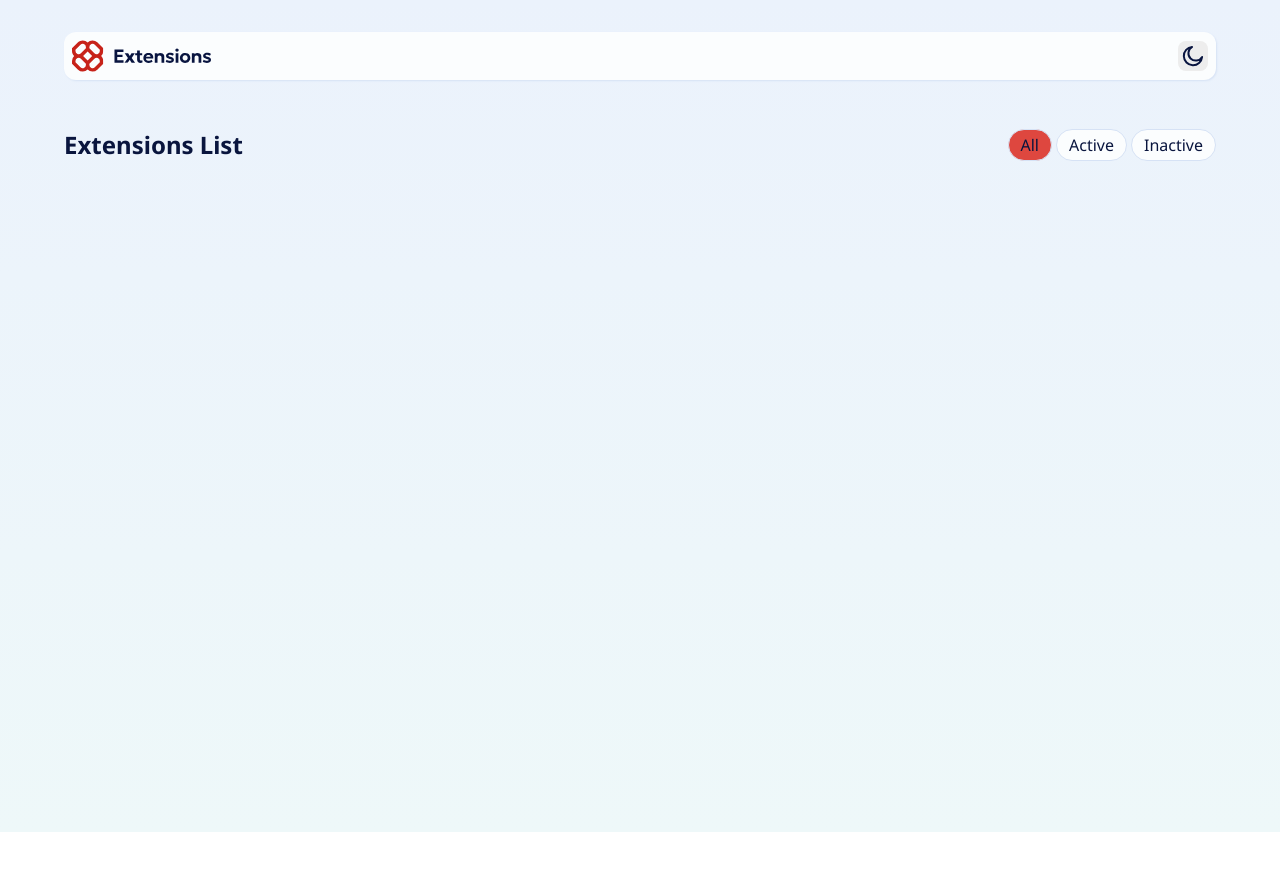
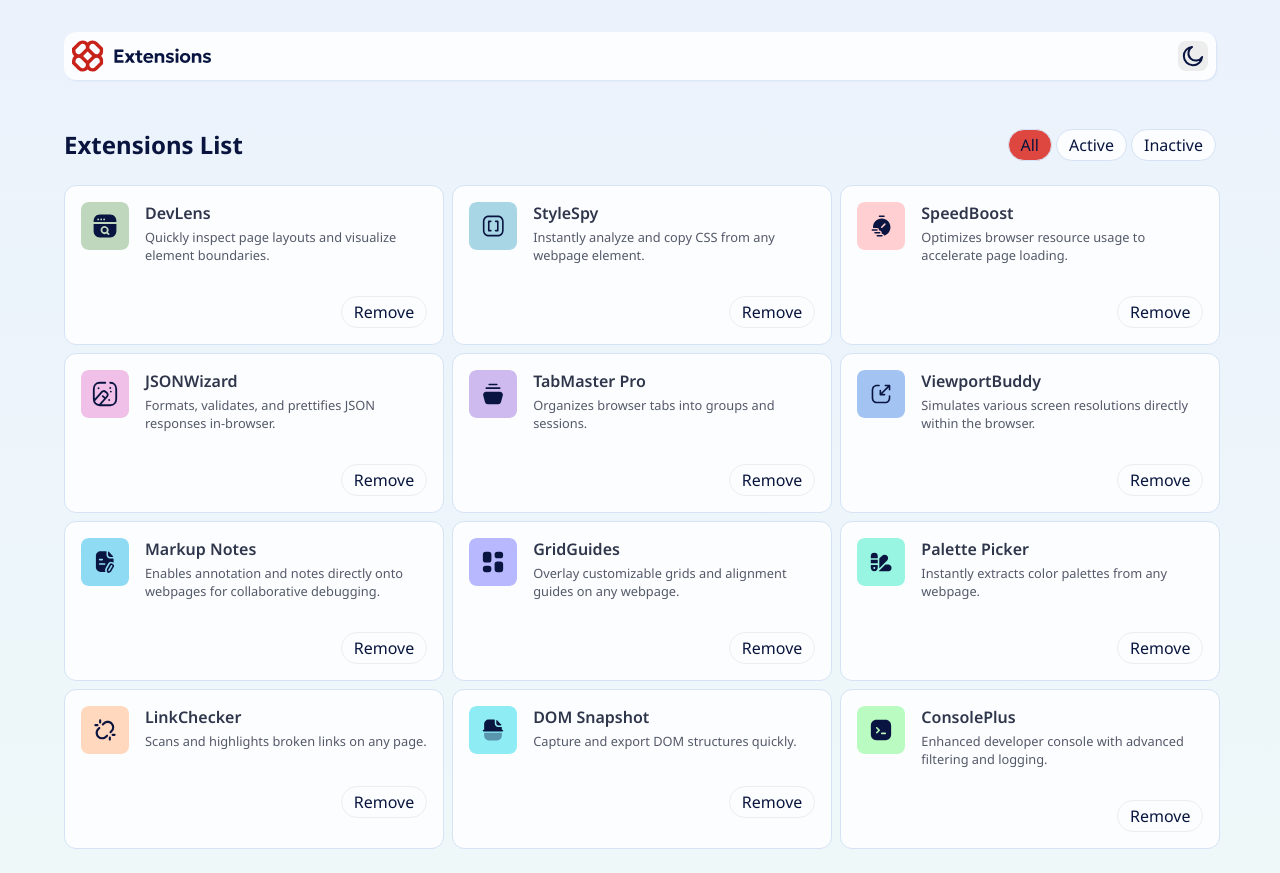
Before and after one commit to chandany1/browser-extension-manager-ui, a plain HTML site: page index.html in a window 1280 px wide. Before the commit the page ends 832 px from the top, so only its background shows below. Drawn offline with Linux system fonts and the light colour scheme.

Commit message:
updated grid with filters

```diff
--- a/index.html
+++ b/index.html
@@ -4,6 +4,7 @@
     <meta charset="UTF-8">
     <meta name="viewport" content="width=device-width, initial-scale=1.0">
     <title>Browser Extension Manager UI</title>
+    <link rel="icon" type="image/x-icon" href="./assets/images/favicon-32x32.png">
     <link rel="stylesheet" href="./style.css">
     <script src="./script.js" defer></script>
 </head>
@@ -21,6 +22,9 @@
                 <li>Inactive</li>
             </ul>
         </div>
+        <div class="extensions-grid">
+
+        </div>
     </div>
 </body>
 </html>
--- a/script.js
+++ b/script.js
@@ -1,6 +1,15 @@
 const themeIcon = document.querySelector('.theme-icon');
 const body = document.body;
 const menuItems = document.querySelectorAll("#menu li");
+const extensionsGrid = document.querySelector('.extensions-grid')
+let extensions = [];
+fetch('./data.json')
+.then(response => response.json())
+.then((data) => {
+  extensions = data
+  createGridItems(extensions)
+})
+.catch(err => console.log(err))
 
 
 themeIcon.addEventListener('click',function(){
@@ -15,7 +24,62 @@ themeIcon.addEventListener('click',function(){
 
 menuItems.forEach(item => {
   item.addEventListener("click", function() {
-    menuItems.forEach(li => li.classList.remove("active"));
+    const choice = this.innerText;
+      const data = extensions.filter((ext)=>{
+        if(choice==='Active'){
+          return ext.isActive == true;
+        }else if(choice==='Inactive'){
+          return ext.isActive == false;
+        }else{
+          return ext;
+        }
+      })
+
+      createGridItems(data)
+
+    menuItems
+    .forEach(li => li.classList.remove("active"));
       this.classList.add("active");
   });
 });
+
+function createGridItems(items){
+  extensionsGrid.innerHTML = ""
+
+  items.forEach((item)=>{
+    //console.log(ext)
+    const container = document.createElement('div');
+    container.classList.add('grid-item');
+    const upperContainer = document.createElement('div');
+    upperContainer.classList.add('grid-item-title-container');
+
+    const titleContainer = document.createElement('div');
+    const title = document.createElement('span');
+    title.classList.add('grid-item-title')
+    title.innerHTML = item.name;
+    titleContainer.appendChild(title);
+    const description = document.createElement('p');
+    description.classList.add('grid-item-description')
+    description.innerHTML = item.description;
+    titleContainer.appendChild(description);
+
+
+    const iconImg = document.createElement('img');
+    iconImg.classList.add('grid-item-icon');
+    iconImg.src = item.logo;
+    upperContainer.appendChild(iconImg);
+    upperContainer.appendChild(titleContainer);
+
+
+    const bottomContainer = document.createElement('div');
+    bottomContainer.classList.add('grid-item-bottom-container');
+    const removeBtn = document.createElement('div');
+    removeBtn.classList.add('grid-item-remove-btn');
+    removeBtn.innerText = 'Remove';
+    bottomContainer.appendChild(removeBtn);
+
+    container.appendChild(upperContainer);
+    container.appendChild(bottomContainer);
+    extensionsGrid.appendChild(container);
+  })
+}
--- a/style.css
+++ b/style.css
@@ -25,15 +25,19 @@
     --card-border : var(--neutral-200);
     --theme-icon-bg-color : var(--neutral-100);
     --menu-bg-active : var(--red-500);
+    --ext-title-color : var(--neutral-700);
+    --ext-desc-color : var(--neutral-600);
 }
 
 .dark-theme {
     --bg-gradient: linear-gradient(180deg, #040918 0%, #091540 100%);
     --text-color: var(--neutral-0);
     --card-bg-color: var(--neutral-800);
-    --card-border : var(--neutral-900);
+    --card-border : var(--neutral-700);
     --theme-icon-bg-color : var(--neutral-700);
     --menu-bg-active : var(--red-700);
+    --ext-title-color : var(--neutral-100);
+    --ext-desc-color : var(--neutral-300);
 }
 
 body {
@@ -97,3 +101,55 @@ li {
 li.active{
     background-color: var(--menu-bg-active);
 }
+
+.extensions-grid {
+    display: grid;
+    margin-block: 24px;
+    gap: 8px;
+    grid-template-columns: 33% 33% 33%;
+}
+
+.grid-item {
+    border-radius: 12px;
+    padding: 16px;
+    background-color: var(--card-bg-color);
+    border: 1px solid var(--card-border);
+    min-height: 140px;
+    /* box-shadow: 1px 1px 2px var(--card-border); */
+}
+
+.grid-item-icon {
+    width: 48px;
+    height: 48px;
+}
+
+.grid-item-title-container {
+    display: flex;
+    gap: 16px;
+}
+
+.grid-item-title {
+    font-weight: 600;
+    font-size: 1rem;
+    color: var(--ext-title-color);
+}
+
+.grid-item-description {
+    font-size: 0.8rem;
+    margin-top: 4px;
+    color: var(--ext-desc-color);
+}
+
+.grid-item-bottom-container {
+    display: flex;
+    justify-content: right;
+    margin-top: 32px;
+}
+
+.grid-item-remove-btn {
+    /* background-color: var(--theme-icon-bg-color); */
+    border-radius: 16px;
+    border: 1px solid var(--theme-icon-bg-color);
+    padding: 4px 12px;
+    cursor: pointer;
+}
```
